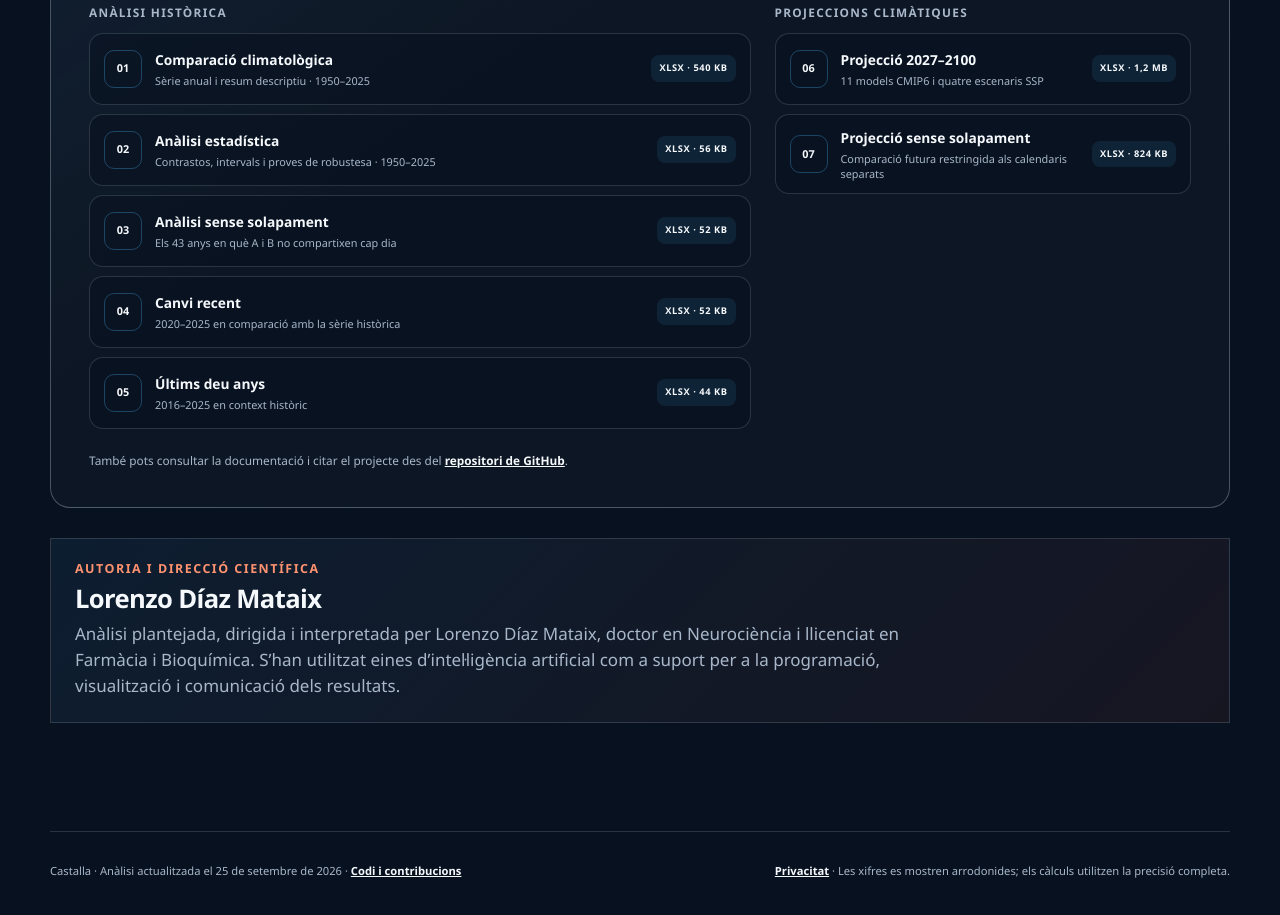
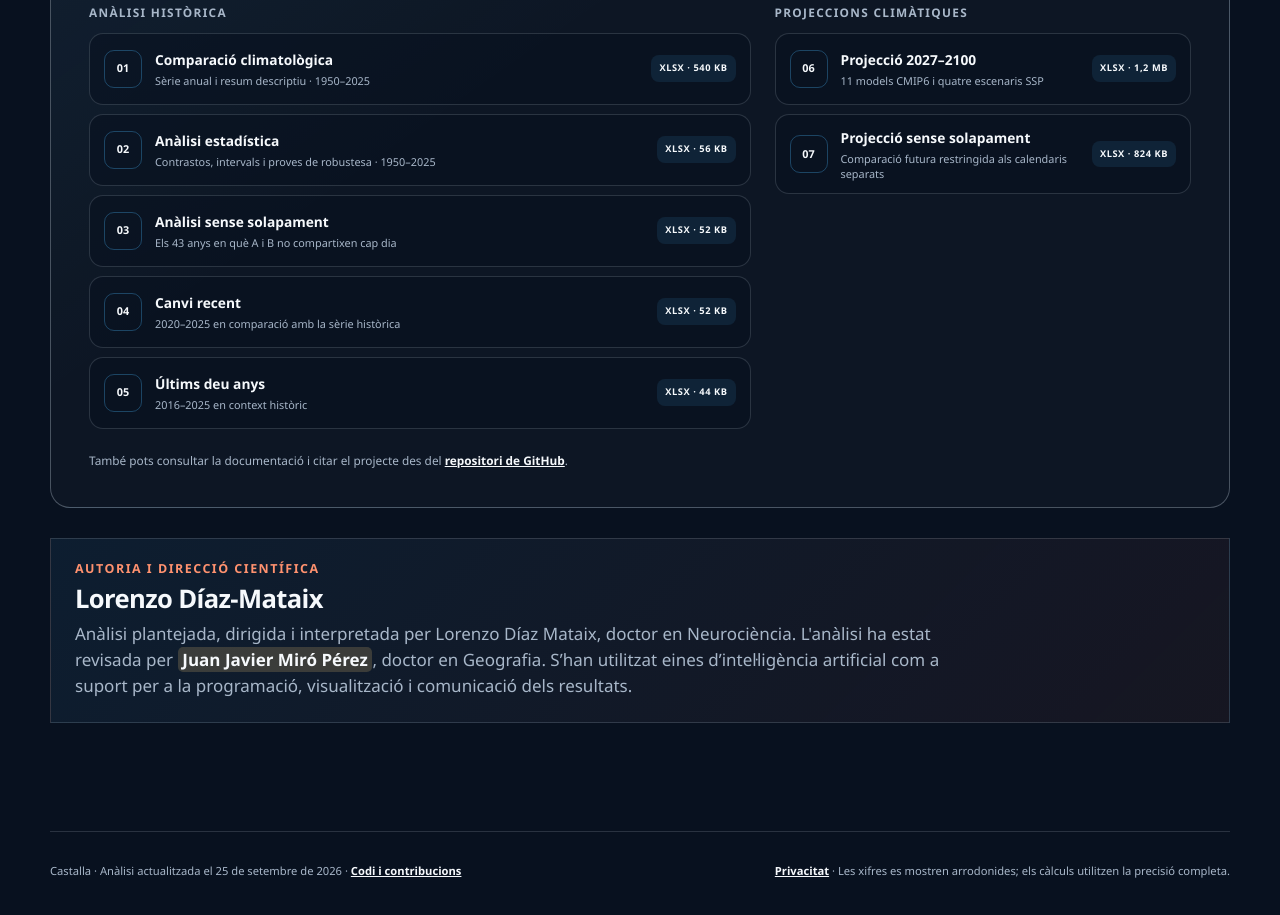
Before and after one commit to neurospeaker/calor-festes-castalla, a plain HTML site: page index.html in a window 1280 px wide. Shown: the part 9066-9981 px from the top of the page. Drawn offline with Linux system fonts and the light colour scheme.

Commit message:
Update scientific authorship and reviewer credit (#2)
Update the web and README with the revised scientific authorship, add Juan Javier Miró Pérez as scientific reviewer, and highlight the reviewer credit.

```diff
--- a/index.html
+++ b/index.html
@@ -520,12 +520,14 @@
 
         <aside class="authorship" aria-labelledby="authorship-title">
           <p class="eyebrow">Autoria i direcció científica</p>
-          <h3 id="authorship-title">Lorenzo Díaz Mataix</h3>
+          <h3 id="authorship-title">Lorenzo Díaz-Mataix</h3>
           <p>
             Anàlisi plantejada, dirigida i interpretada per Lorenzo Díaz Mataix,
-            doctor en Neurociència i llicenciat en Farmàcia i Bioquímica. S’han
-            utilitzat eines d’intel·ligència artificial com a suport per a la
-            programació, visualització i comunicació dels resultats.
+            doctor en Neurociència. L'anàlisi ha estat revisada per
+            <strong class="scientific-reviewer">Juan Javier Miró Pérez</strong>,
+            doctor en Geografia. S’han utilitzat eines d’intel·ligència artificial
+            com a suport per a la programació, visualització i comunicació dels
+            resultats.
           </p>
         </aside>
       </section>
--- a/styles.css
+++ b/styles.css
@@ -1647,6 +1647,16 @@
   color: var(--muted);
 }
 
+.scientific-reviewer {
+  display: inline;
+  padding: 0.08em 0.28em;
+  border-radius: 0.3em;
+  background: rgba(255, 211, 122, 0.18);
+  color: var(--text);
+  box-decoration-break: clone;
+  -webkit-box-decoration-break: clone;
+}
+
 footer {
   display: flex;
   flex-wrap: wrap;
```
Also changed, not shown: 1 other file.
